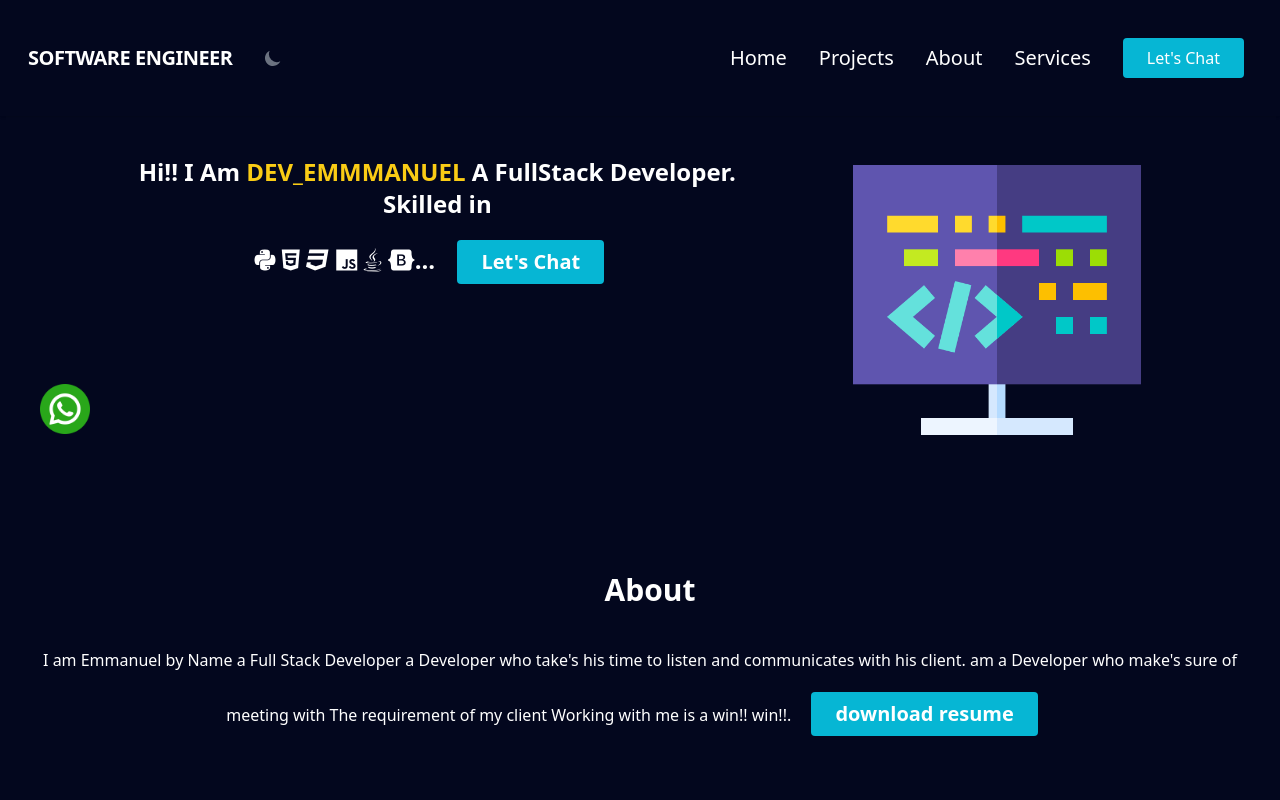
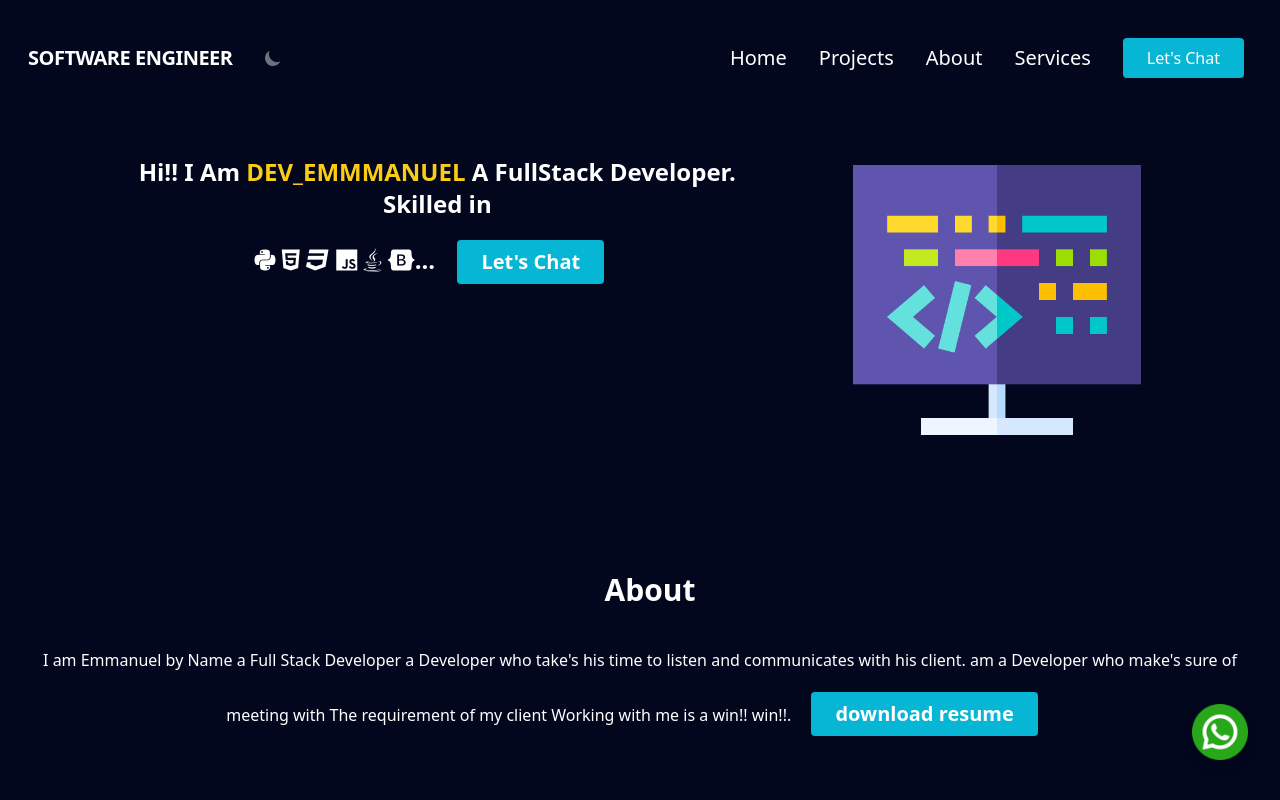
Before and after one commit to 2005Emmanuel/My_Portfolio, a website: page public/index.html in a window 1280 px wide. Shown: the top 800 px of the page. Drawn offline with nearby package versions, Linux system fonts and the light colour scheme.

Commit message:
made some changes

```diff
--- a/public/index.html
+++ b/public/index.html
@@ -116,6 +116,7 @@ themeToggleBtn.addEventListener('click', function() {
 });
 </script>
 
+<!-- Using AOS Animation on Scroll Library -->
 <script>
     AOS.init();
   </script>
@@ -204,10 +205,10 @@ themeToggleBtn.addEventListener('click', function() {
     </div>
   </section>
 
-<div class="flex  ml-10 fixed top-96 ">
-    <a href="https://wa.me/+2348132592260"> <img class="" style="width: 50px;" src="/public/images/whatsapp.png">
+
+    <a href="https://wa.me/+2348132592260"> <img class="fixed z-90 bottom-10 right-8 w-14  drop-shadow-lg flex justify-center items-center text-white text-4xl  hover:animate-bounce duration-300"
+          src="/public/images/whatsapp.png">
     </a>
-</div>
 
 <section>
     <footer class="bg-[#03071e] text-white text-center mt-10 p-10 dark:bg-black dark:text-white">
```
Also changed, not shown: public/output-style.css.
